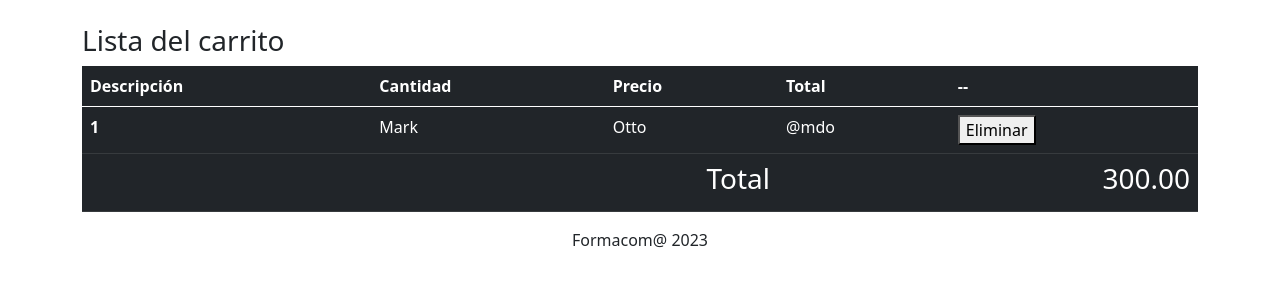
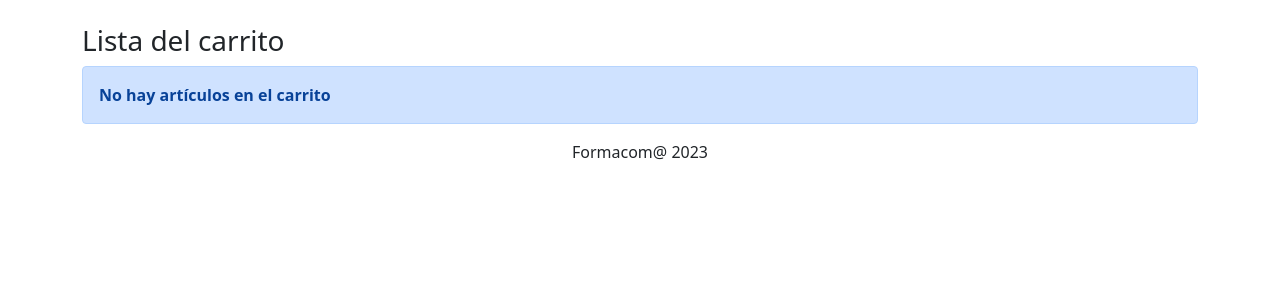
Before and after one commit to tfermoso/tiendapaypal, a PHP site: page /mostrarCarrito.php in a window 1280 px wide. Shown: the part 56-356 px from the top of the page. Run offline with PHP 8.4, Linux system fonts and the light colour scheme.

Commit message:
mostrando msj carrito vacio

```diff
--- a/mostrarCarrito.php
+++ b/mostrarCarrito.php
@@ -5,6 +5,7 @@ include("templates/cabecera.php");
 ?>
 <h3>Lista del carrito</h3>
 <div class="table-responsive">
+    <?php if (!empty($_SESSION["CARRITO"])) { ?>
         <table class="table table-dark">
             <thead>
                 <tr>
@@ -24,13 +25,23 @@ include("templates/cabecera.php");
                     <td><button>Eliminar</button></td>
                 </tr>
                 <tr>
-        <td colspan=3 align="right"><h3>Total</h3></td>
-        <td colspan=2 align="right"><h3><?php echo number_format(300,2) ;?></h3></td>
+                    <td colspan=3 align="right">
+                        <h3>Total</h3>
+                    </td>
+                    <td colspan=2 align="right">
+                        <h3><?php echo number_format(300, 2); ?></h3>
+                    </td>
 
                 </tr>
 
             </tbody>
         </table>
+    <?php } else { ?>
+        <div class="alert alert-primary" role="alert">
+            <strong>No hay artículos en el carrito</strong>
+        </div>
+
+    <?php } ?>
 </div>
 
 <?php
```
Lines whose indentation alone changed are shown as unchanged.
